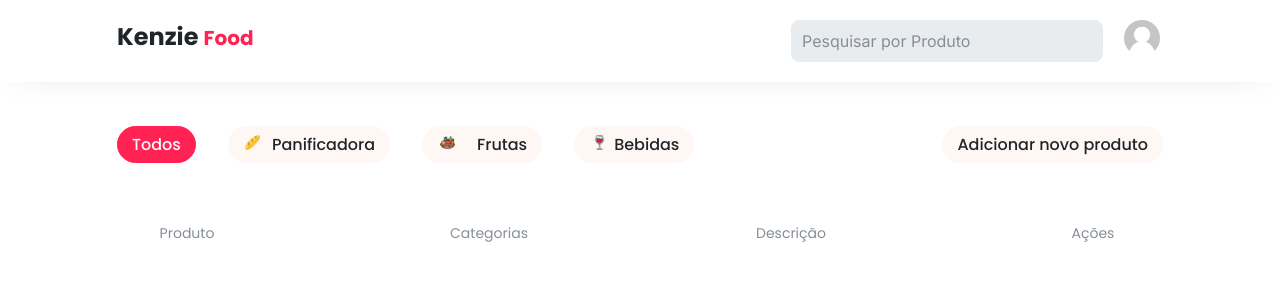
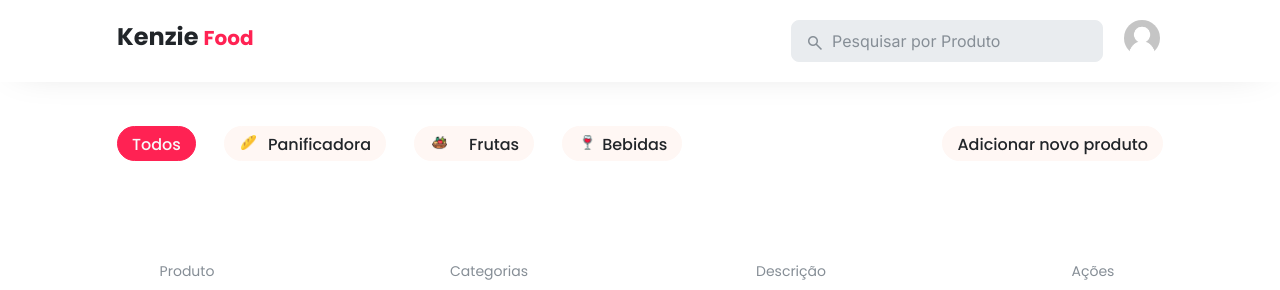
Before and after one commit to Kenzie-Academy-Brasil-Developers/api-kenziefood-m2-Derick-Almeida, a plain HTML site: page src/pages/dashboard.html in a window 1280 px wide. Drawn offline with nearby package versions, Linux system fonts and the light colour scheme; no server answers.

Commit message:
fix - correção do css

```diff
--- a/src/pages/assets/css/dashboard.css
+++ b/src/pages/assets/css/dashboard.css
@@ -32,12 +32,21 @@
     color: #FF2253;
 }
 
+.header .icone--lupa {
+    color: #868E96;
+    position: absolute;
+    font-size: 20px;
+    left: 30px;
+    top: 97px;
+    right: 0;
+}
+
 .header input {
     background: #E9ECEF;
     border: 1.5px solid #E9ECEF;
     font-family: 'inter';
     border-radius: 8px;
-    padding: 10px;
+    padding: 10px 10px 10px 40px;
     outline: none;
     width: 100%;
 }
@@ -126,7 +135,8 @@
 .main .filtros {
     display: flex;
     overflow-x: scroll;
-    gap: 22px
+    gap: 22px;
+    margin-top: 25px;
 }
 
 .main .filtros::-webkit-scrollbar {
@@ -149,6 +159,9 @@
     text-align: center;
     color: #212529;
     padding: 8px 14px;
+    display: flex;
+    align-items: center;
+    height: 30px;
 }
 
 .container .botao--focado,
@@ -168,7 +181,7 @@
 }
 
 .main .botao--adicionar {
-    margin: 10px 0 30px 0;
+    margin: 10px auto 30px auto;
 }
 
 .main .cabeca__tabela {
@@ -178,6 +191,7 @@
 .main .cabeca__tabela ul {
     display: flex;
     justify-content: space-between;
+    margin-bottom: 10px;
 }
 
 .main .cabeca__tabela .cabeca__tabela--iten {
@@ -452,6 +466,12 @@
         justify-content: space-between;
     }
 
+    .header .icone--lupa {
+        right: 345px;
+        top: 33px;
+        left: auto;
+    }
+
     .header input {
         width: 300px;
         height: 50%;
@@ -465,19 +485,34 @@
     }
 
     .main .filtros {
-        display: block;
+        display: flex;
         gap: 0;
         overflow: hidden;
+        margin-top: 20px;
+        padding-bottom: 40px;
     }
 
     .main .filtro__botao {
         margin-right: 28px;
+        display: block;
+        align-items: center;
+        height: 30px;
+        padding-bottom: 25px;
     }
 
     .main .produto__nome {
         display: flex;
         align-items: center;
         max-width: 250px;
+    }
+
+    .main .corpo__tabela::-webkit-scrollbar {
+        width: 10px;
+    }
+
+    .main .corpo__tabela::-webkit-scrollbar-thumb {
+        background: #FF2253;
+        border-radius: 50px;
     }
 
     .main .corpo__tabela--linha {
@@ -509,6 +544,10 @@
         font-size: 20px;
     }
 
+    .header .icone--lupa {
+        right: 455px;
+    }
+
     .header input {
         width: 312px;
         height: 50%;
@@ -536,9 +575,10 @@
     }
 
     .main .filtros {
-        display: block;
+        display: flex;
         overflow-x: hidden;
         gap: 0;
+        margin: 0;
     }
 
     .main .filtro__botao {
--- a/src/pages/dashboard.html
+++ b/src/pages/dashboard.html
@@ -9,6 +9,8 @@
     <link rel="preconnect" href="https://fonts.gstatic.com" crossorigin />
     <link href="https://fonts.googleapis.com/css2?family=Inter&family=Poppins:wght@400;500;700&display=swap"
         rel="stylesheet" />
+    <link rel="stylesheet"
+        href="https://fonts.googleapis.com/css2?family=Material+Symbols+Outlined:opsz,wght,FILL,GRAD@20..48,100..700,0..1,-50..200" />
     <link rel="stylesheet" href="assets/css/icones.css" />
     <link rel="stylesheet" href="./assets/css/reset.css" />
     <link rel="stylesheet" href="./assets/css/dashboard.css" />
@@ -18,6 +20,7 @@
 <body>
     <header class="header">
         <h2 class="titulo">Kenzie <span class="titulo--rosa">Food</span></h2>
+        <span class="material-symbols-outlined icone--lupa">search</span>
         <input type="search" id="buscarProduto" placeholder="Pesquisar por Produto" />
         <img src="./assets/imgLogin/user.png" alt="Perfil do Usuario" id="perfilUsuario" />
     </header>
```
